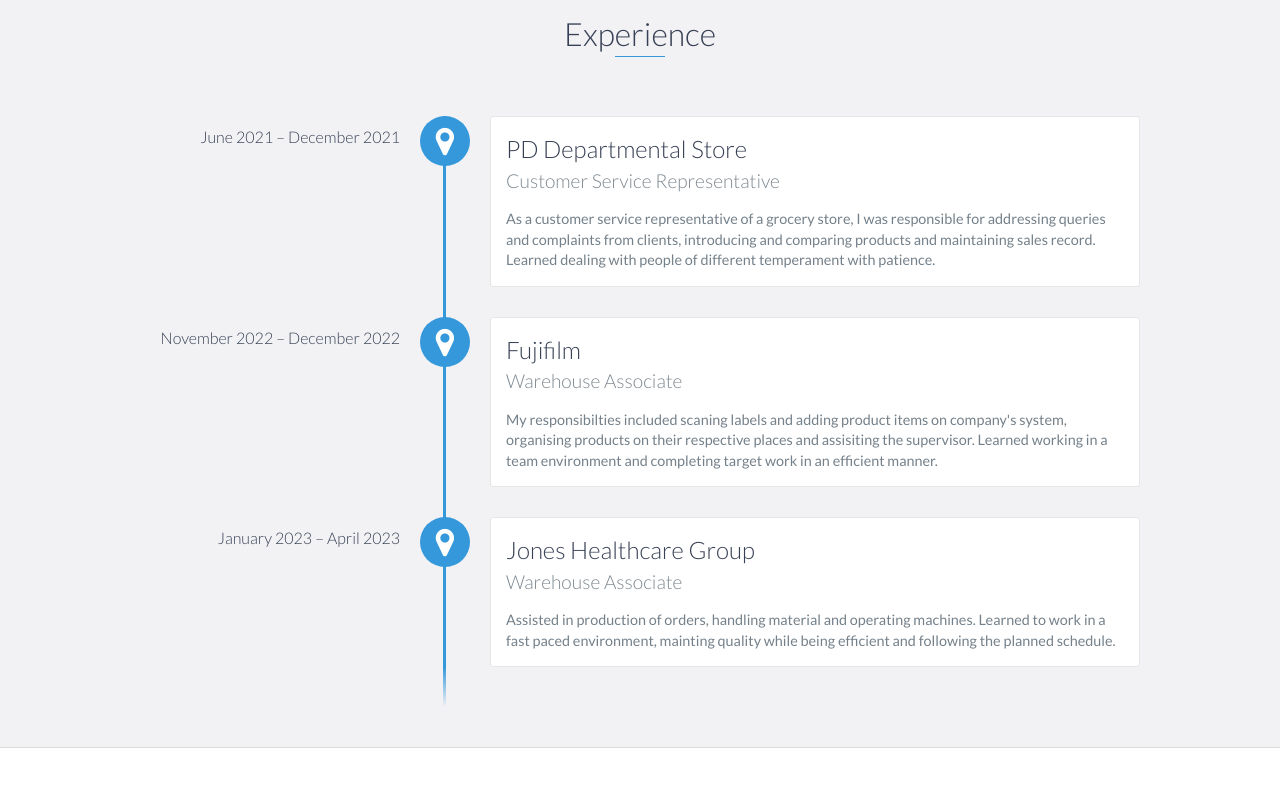
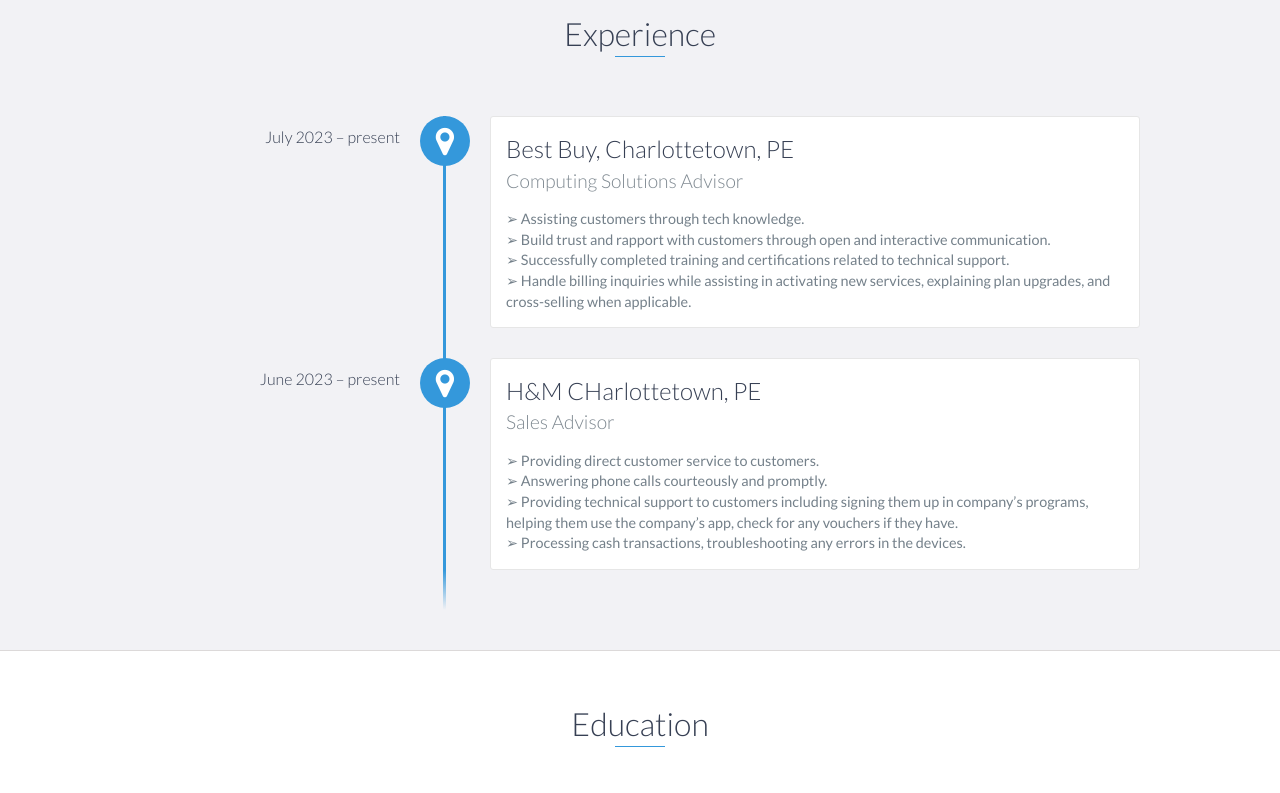
Before and after one commit to har-noor/Portfolio, a website: page index.html in a window 1280 px wide. Shown: the part 1820-2613 px from the top of the page. Drawn offline with nearby package versions, Linux system fonts and the light colour scheme.

Commit message:
minor changes

```diff
--- a/index.html
+++ b/index.html
@@ -96,29 +96,35 @@
     <div id="experience" class="background-alt">
         <h2 class="heading">Experience</h2>
         <div id="experience-timeline">
-            <div data-date="June 2021 – December 2021">
-                <h3>PD Departmental Store</h3>
-                <h4>Customer Service Representative</h4>
+            <div data-date="July 2023 – present">
+                <h3> Best Buy, Charlottetown, PE</h3>
+                <h4>Computing Solutions Advisor</h4>
                 <p>
-                    As a customer service representative of a grocery store, I was responsible for addressing queries and complaints from clients, introducing and comparing products and maintaining sales record. Learned dealing with people  of different temperament with patience.
+                    ➢	Assisting customers through tech knowledge. <br>
+                    ➢	Build trust and rapport with customers through open and interactive communication.<br>
+                    ➢	Successfully completed training and certifications related to technical support.<br>
+                    ➢	Handle billing inquiries while assisting in activating new services, explaining plan upgrades, and cross-selling when      applicable.
                 </p>
             </div>
 
-            <div data-date="November 2022 – December 2022">
-                <h3>Fujifilm</h3>
-                <h4>Warehouse Associate</h4>
+            <div data-date="June 2023 –  present">
+                <h3>H&M CHarlottetown, PE</h3>
+                <h4>Sales Advisor</h4>
                 <p>
-                    My responsibilties included scaning labels and adding product items on company's system, organising products on their respective places and assisiting the supervisor. Learned working in a team environment and completing target work in an efficient manner.
+                    ➢	Providing direct customer service to customers. <br>
+                    ➢	Answering phone calls courteously and promptly. <br>
+                    ➢	Providing technical support to customers including signing them up in company’s programs, helping them use the company’s app, check for any vouchers if they have. <br>
+                    ➢	Processing cash transactions, troubleshooting any errors in the devices.
                 </p>
             </div>
 
-            <div data-date="January 2023 – April 2023">
+            <!-- <div data-date="January 2023 – April 2023">
                 <h3>Jones Healthcare Group</h3>
                 <h4>Warehouse Associate</h4>
                 <p>
                     Assisted in production of orders, handling material and operating machines. Learned to work in a fast paced environment, mainting quality while being efficient and following the planned schedule.
                 </p>
-            </div>
+            </div> -->
         </div>
     </div>
     <!-- End #experience -->
@@ -179,6 +185,22 @@
                             It is a java application made using spring boot framework in Eclipse IDE. Authentication is implemented as well.
                         </p>
                         <a href="https://github.com/har-noor/FoodFest.git">View Project</a>
+                    </div>
+                    <!-- End .project-info -->
+                </div>
+                <!-- End .project -->
+
+                <div class="project shadow-large">
+                    <div class="project-image">
+                        <img src="images/project.jpg" />
+                    </div>
+                    <!-- End .project-image -->
+                    <div class="project-info">
+                        <h3>Envirocast</h3>
+                        <p>
+                            It is a javascript project which calls external APIs to provide data about requested item by user input.
+                        </p>
+                        <a href="https://github.com/har-noor/Envirocast.github.io">View Project</a>
                     </div>
                     <!-- End .project-info -->
                 </div>
```
